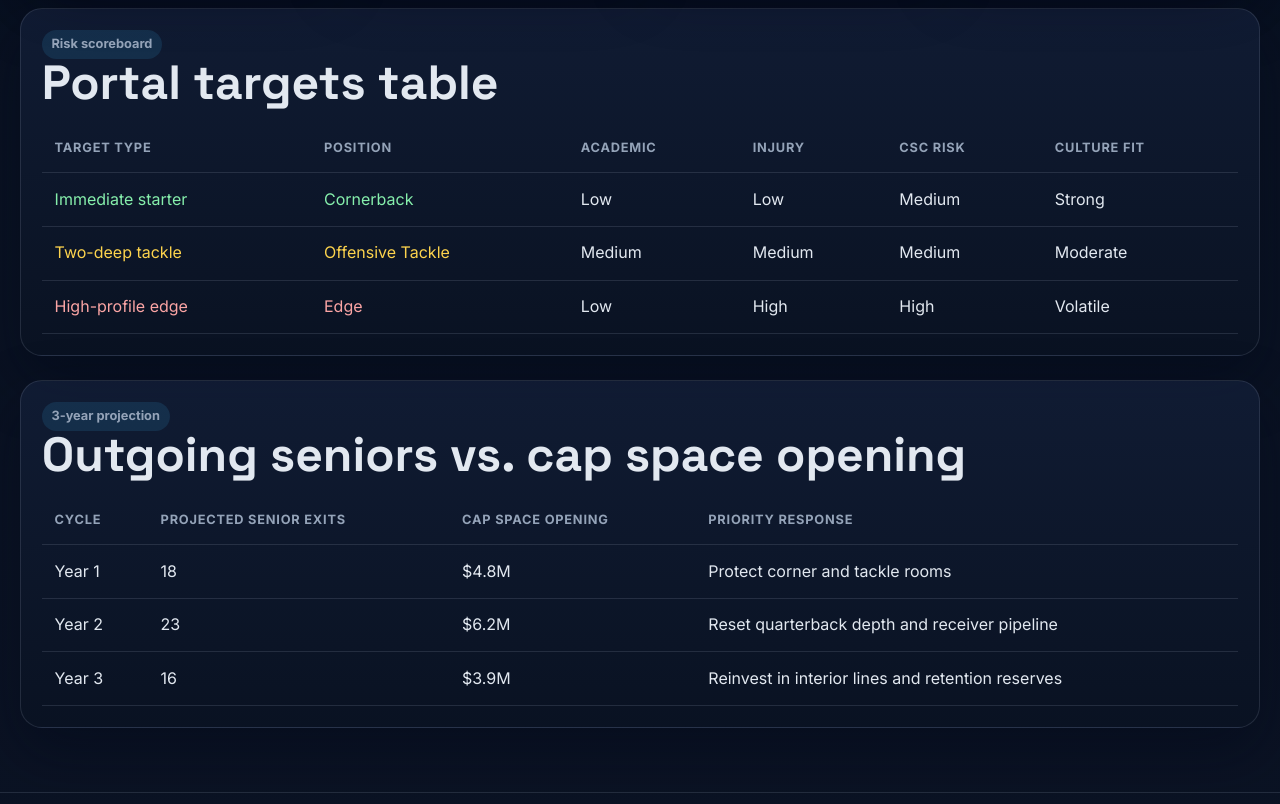
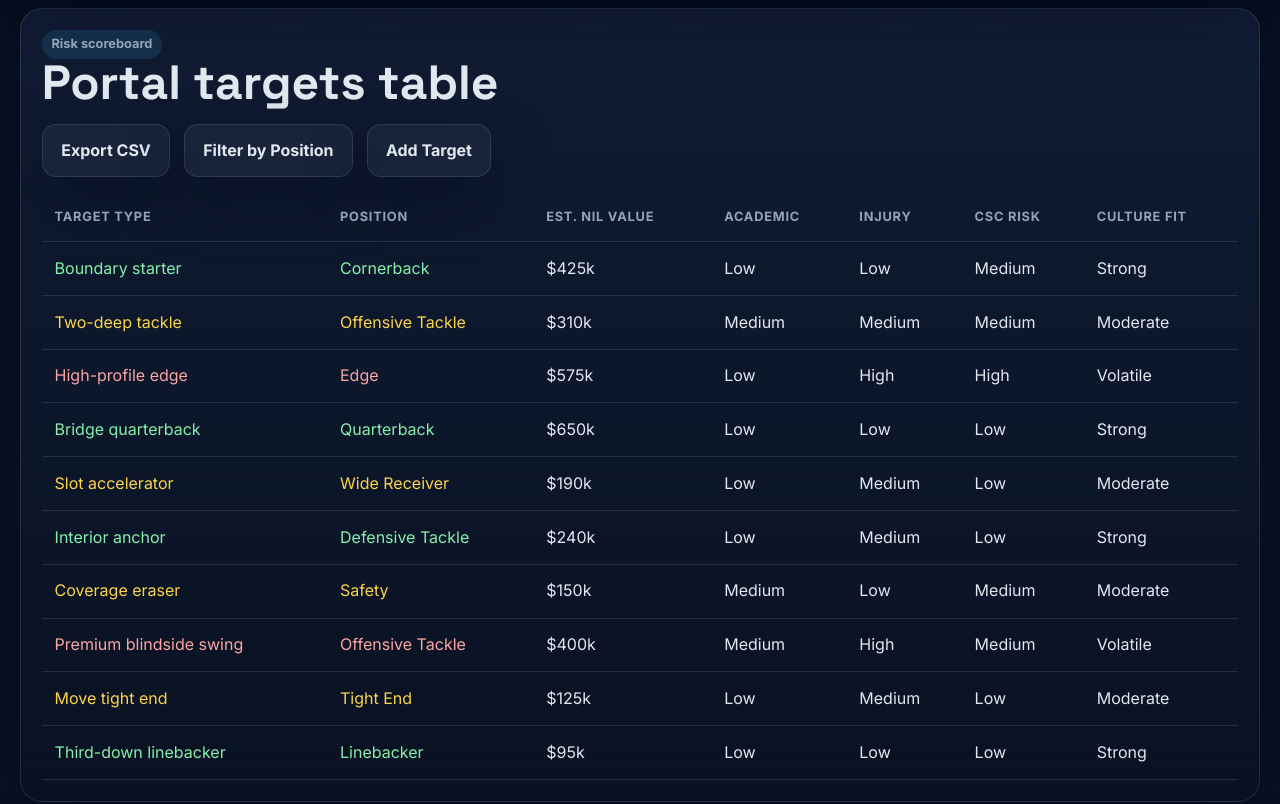
Before and after one commit to mmccoy13/mmccoy13.github.io, a plain HTML site: page roster-model.html in a window 1280 px wide. Shown: the part 1500-2304 px from the top of the page. Drawn offline with Linux system fonts and the light colour scheme.

Commit message:
Refine dashboard copy and cap simulator

```diff
--- a/roster-model.html
+++ b/roster-model.html
@@ -15,7 +15,7 @@
       <div class="topbar-inner">
         <a class="brand" href="index.html">
           <span class="brand-mark">GM Dashboard</span>
-          <span class="brand-sub">SPAD 498 roster and revenue-sharing framework</span>
+          <span class="brand-sub">Professional Football Operations Framework</span>
         </a>
         <button class="nav-toggle" data-nav-toggle aria-expanded="false" aria-label="Toggle navigation">Menu</button>
         <nav class="nav-links" data-nav>
@@ -105,12 +105,18 @@
               <h2>Portal targets table</h2>
             </div>
           </div>
+          <div class="cta-row" style="margin-top: 0; margin-bottom: 1rem;">
+            <a class="button-link secondary" href="#">Export CSV</a>
+            <a class="button-link secondary" href="#">Filter by Position</a>
+            <a class="button-link secondary" href="#">Add Target</a>
+          </div>
           <div class="table-wrap">
             <table>
               <thead>
                 <tr>
                   <th>Target type</th>
                   <th>Position</th>
+                  <th>Est. NIL Value</th>
                   <th>Academic</th>
                   <th>Injury</th>
                   <th>CSC risk</th>
@@ -119,8 +125,9 @@
               </thead>
               <tbody>
                 <tr class="row-green">
-                  <td>Immediate starter</td>
+                  <td>Boundary starter</td>
                   <td>Cornerback</td>
+                  <td>$425k</td>
                   <td>Low</td>
                   <td>Low</td>
                   <td>Medium</td>
@@ -129,6 +136,7 @@
                 <tr class="row-yellow">
                   <td>Two-deep tackle</td>
                   <td>Offensive Tackle</td>
+                  <td>$310k</td>
                   <td>Medium</td>
                   <td>Medium</td>
                   <td>Medium</td>
@@ -137,10 +145,74 @@
                 <tr class="row-red">
                   <td>High-profile edge</td>
                   <td>Edge</td>
+                  <td>$575k</td>
                   <td>Low</td>
                   <td>High</td>
                   <td>High</td>
                   <td>Volatile</td>
+                </tr>
+                <tr class="row-green">
+                  <td>Bridge quarterback</td>
+                  <td>Quarterback</td>
+                  <td>$650k</td>
+                  <td>Low</td>
+                  <td>Low</td>
+                  <td>Low</td>
+                  <td>Strong</td>
+                </tr>
+                <tr class="row-yellow">
+                  <td>Slot accelerator</td>
+                  <td>Wide Receiver</td>
+                  <td>$190k</td>
+                  <td>Low</td>
+                  <td>Medium</td>
+                  <td>Low</td>
+                  <td>Moderate</td>
+                </tr>
+                <tr class="row-green">
+                  <td>Interior anchor</td>
+                  <td>Defensive Tackle</td>
+                  <td>$240k</td>
+                  <td>Low</td>
+                  <td>Medium</td>
+                  <td>Low</td>
+                  <td>Strong</td>
+                </tr>
+                <tr class="row-yellow">
+                  <td>Coverage eraser</td>
+                  <td>Safety</td>
+                  <td>$150k</td>
+                  <td>Medium</td>
+                  <td>Low</td>
+                  <td>Medium</td>
+                  <td>Moderate</td>
+                </tr>
+                <tr class="row-red">
+                  <td>Premium blindside swing</td>
+                  <td>Offensive Tackle</td>
+                  <td>$400k</td>
+                  <td>Medium</td>
+                  <td>High</td>
+                  <td>Medium</td>
+                  <td>Volatile</td>
+                </tr>
+                <tr class="row-yellow">
+                  <td>Move tight end</td>
+                  <td>Tight End</td>
+                  <td>$125k</td>
+                  <td>Low</td>
+                  <td>Medium</td>
+                  <td>Low</td>
+                  <td>Moderate</td>
+                </tr>
+                <tr class="row-green">
+                  <td>Third-down linebacker</td>
+                  <td>Linebacker</td>
+                  <td>$95k</td>
+                  <td>Low</td>
+                  <td>Low</td>
+                  <td>Low</td>
+                  <td>Strong</td>
                 </tr>
               </tbody>
             </table>
--- a/script.js
+++ b/script.js
@@ -43,10 +43,12 @@ if (capDashboard) {
     remainingNode.textContent = formatMoney(Math.abs(remaining));
 
     if (remaining >= 0) {
+      remainingNode.style.color = "";
       statusNode.textContent = `${formatMoney(remaining)} remaining under the internal cap`;
       statusNode.className = "status-ok";
     } else {
-      statusNode.textContent = `${formatMoney(Math.abs(remaining))} over the internal cap`;
+      remainingNode.style.color = "#ef4444";
+      statusNode.textContent = `OVER CAP: ${formatMoney(Math.abs(remaining))}`;
       statusNode.className = "status-over";
     }
 
```
Also changed, not shown: executive-summary.html (+3 -3 lines), gm-framework.html (+1 -1 lines), index.html (+4 -4 lines), nil-retention.html (+1 -1 lines), problem.html (+1 -1 lines), visuals-tools.html (+1 -1 lines).
